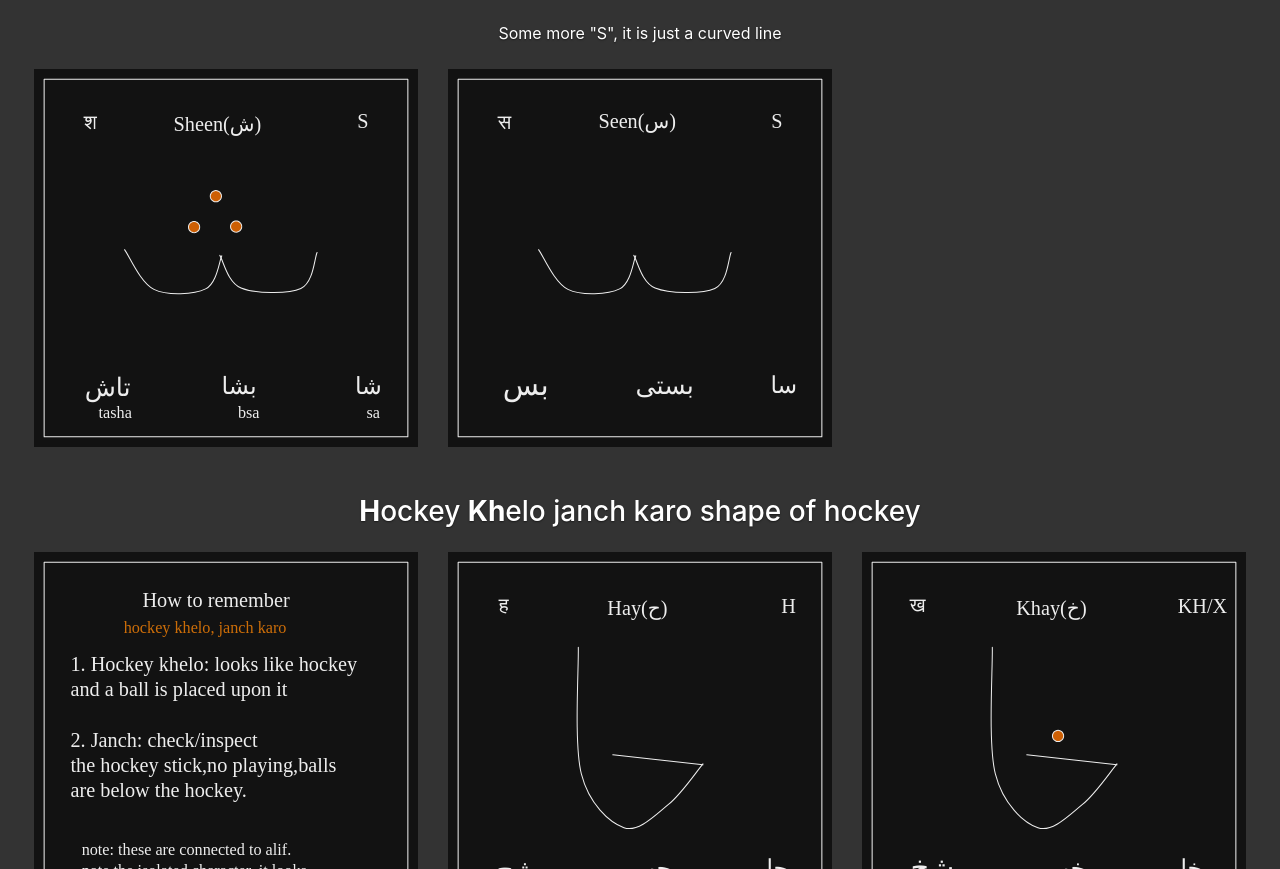
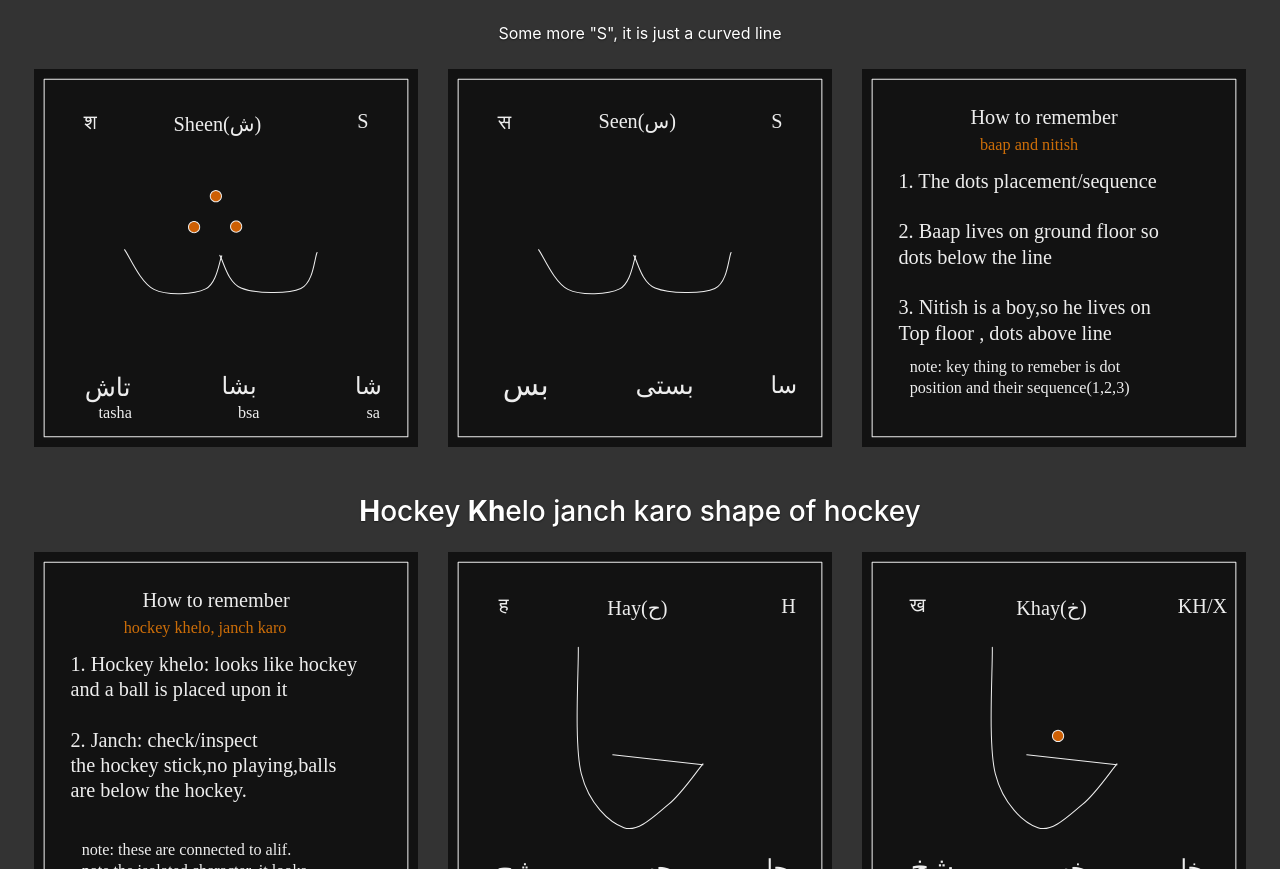
Before and after one commit to sahilkashyap64/learn-urdu-with-hindi, a plain HTML site: page index.html in a window 1280 px wide. Shown: the part 2150-3019 px from the top of the page. Drawn offline with Linux system fonts and the light colour scheme.

Commit message:
inro of baap and nitish updated

```diff
--- a/index.html
+++ b/index.html
@@ -106,7 +106,13 @@
           <div class="col-sm-4">
 
               <img src="./urdu-letter-svg/seen.svg" alt="seen" style="width:100%; height: 100%;">
-            </div></div>
+            </div>
+            <div class="col-sm-4">
+
+              <img src="./urdu-letter-svg/intro-baap-nitish.svg" alt="intro baap and nitish mnemonic" style="width:100%; height: 100%;">
+            </div>
+
+          </div>
 
           </div>
 
```
Also changed, not shown: urdu-letter-svg/intro-baap-nitish.svg (added).
